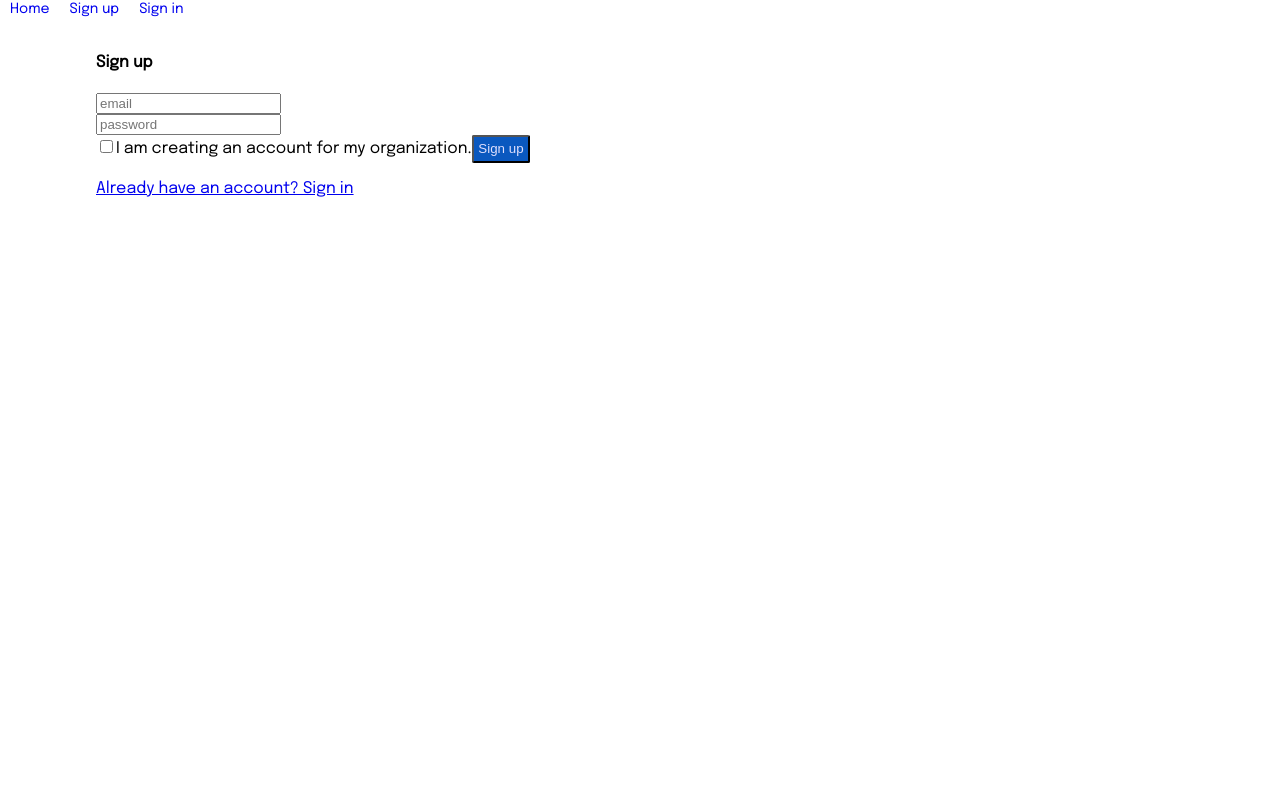
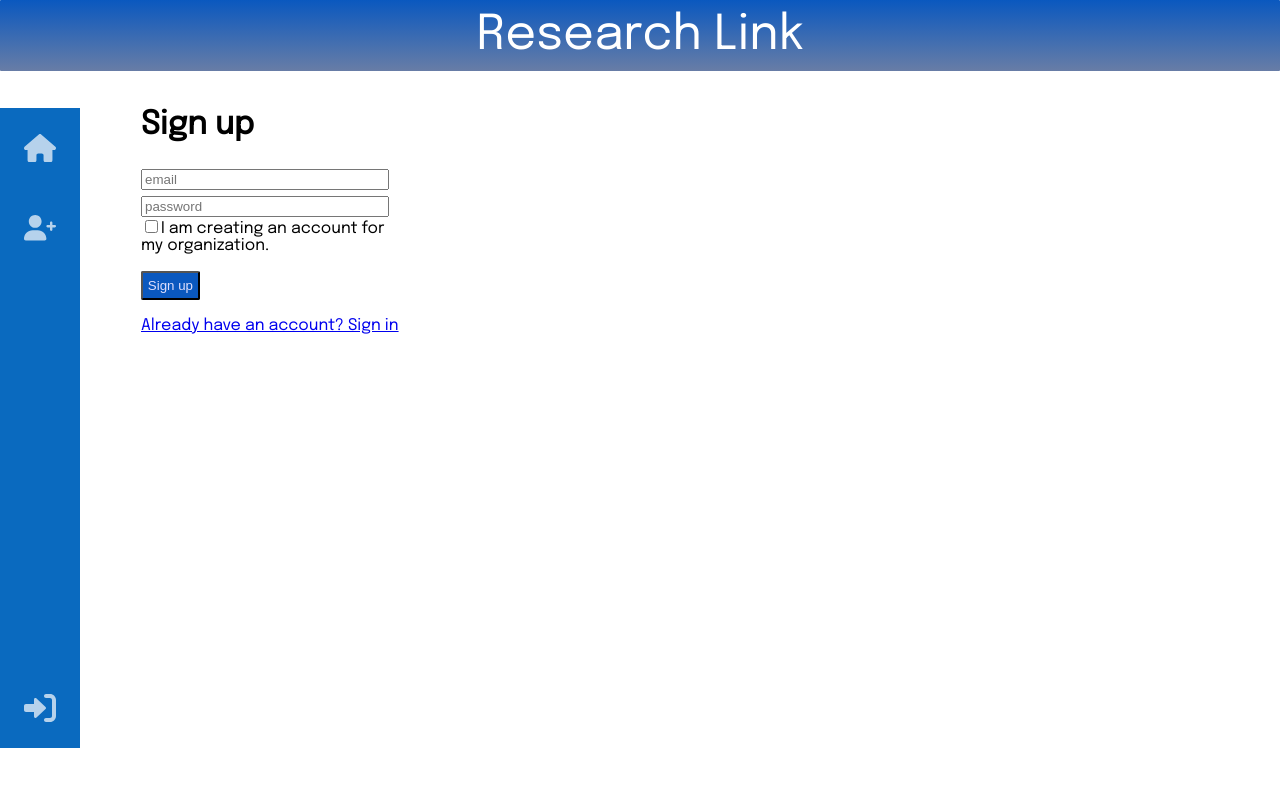
Before and after one commit to HartPM/research-link, a React (Create React App) app in the folder client/: page /signup in a window 1280 px wide. Shown: the top 786 px of the page. Built offline with nearby package versions, Linux system fonts and the light colour scheme; no server answers.

Commit message:
navbar complete organization views

```diff
--- a/client/src/Components/App.js
+++ b/client/src/Components/App.js
@@ -39,17 +39,29 @@ function App() {
     return (
       <BrowserRouter>
         <body>
-          <nav>
-            <Link className='link' to='/'>
-              Home
-            </Link>
-            <Link className='link' to='/signup'>
-              Sign up
-            </Link>
-            <Link className='link' to='/signin'>
-              Sign in
-            </Link>
-          </nav>
+          <nav className="navbar">
+            <ul className="navbar-nav">
+                <li className="nav-item">
+                    <Link className='nav-link' to='/'>
+                        <svg xmlns="http://www.w3.org/2000/svg" viewBox="0 0 576 512"><path d="M575.8 255.5C575.8 273.5 560.8 287.6 543.8 287.6H511.8L512.5 447.7C512.5 450.5 512.3 453.1 512 455.8V472C512 494.1 494.1 512 472 512H456C454.9 512 453.8 511.1 452.7 511.9C451.3 511.1 449.9 512 448.5 512H392C369.9 512 352 494.1 352 472V384C352 366.3 337.7 352 320 352H256C238.3 352 224 366.3 224 384V472C224 494.1 206.1 512 184 512H128.1C126.6 512 125.1 511.9 123.6 511.8C122.4 511.9 121.2 512 120 512H104C81.91 512 64 494.1 64 472V360C64 359.1 64.03 358.1 64.09 357.2V287.6H32.05C14.02 287.6 0 273.5 0 255.5C0 246.5 3.004 238.5 10.01 231.5L266.4 8.016C273.4 1.002 281.4 0 288.4 0C295.4 0 303.4 2.004 309.5 7.014L564.8 231.5C572.8 238.5 576.9 246.5 575.8 255.5L575.8 255.5z" className="fa-primary"/></svg>
+                        <span className="link-text logo-text">Home</span>
+                    </Link>
+                    </li>
+                    <li className="nav-item">
+                        <Link className='nav-link' to='/signup'>
+                            <svg xmlns="http://www.w3.org/2000/svg" viewBox="0 0 640 512"><path d="M224 256c70.7 0 128-57.31 128-128S294.7 0 224 0C153.3 0 96 57.31 96 128S153.3 256 224 256zM274.7 304H173.3C77.61 304 0 381.6 0 477.3C0 496.5 15.52 512 34.66 512h378.7C432.5 512 448 496.5 448 477.3C448 381.6 370.4 304 274.7 304zM616 200h-48v-48C568 138.8 557.3 128 544 128s-24 10.75-24 24v48h-48C458.8 200 448 210.8 448 224s10.75 24 24 24h48v48C520 309.3 530.8 320 544 320s24-10.75 24-24v-48h48C629.3 248 640 237.3 640 224S629.3 200 616 200z" className="fa-primary"/></svg>
+                            <span className="link-text logo-text">Sign up</span>
+                        </Link>
+                    </li>
+                    <li className="nav-item">
+                        <Link className='nav-link' to='/signin'>
+                            <svg xmlns="http://www.w3.org/2000/svg" viewBox="0 0 512 512"><path d="M344.7 238.5l-144.1-136C193.7 95.97 183.4 94.17 174.6 97.95C165.8 101.8 160.1 110.4 160.1 120V192H32.02C14.33 192 0 206.3 0 224v64c0 17.68 14.33 32 32.02 32h128.1v72c0 9.578 5.707 18.25 14.51 22.05c8.803 3.781 19.03 1.984 26-4.594l144.1-136C354.3 264.4 354.3 247.6 344.7 238.5zM416 32h-64c-17.67 0-32 14.33-32 32s14.33 32 32 32h64c17.67 0 32 14.33 32 32v256c0 17.67-14.33 32-32 32h-64c-17.67 0-32 14.33-32 32s14.33 32 32 32h64c53.02 0 96-42.98 96-96V128C512 74.98 469 32 416 32z" className="fa-primary"/></svg>
+                            <span className="link-text logo-text">Sign in</span>
+                        </Link>
+                    </li>
+                    </ul>
+                </nav>
+
           <Switch>
             <Route path='/signin'>
               <SignIn onLogin={setUser} />
--- a/client/src/Components/HomePage.js
+++ b/client/src/Components/HomePage.js
@@ -12,7 +12,7 @@ function HomePage() {
                 </h2>
             </div>
             <p className="home-text">
-                Research Link connects organizations with research trial participants. Organizations create a registry and list their trials to recruit participants for. Volunteers sign up and enter their demographic information to join the registry. Research Link speeds the recruitment and enrollment processes with dynamic registry filtering and automated communications with participants.
+                Research Link connects organizations with research trial participants. Organizations maintain a registry of available participants and list their trials for recruitment. Volunteers sign up and enter their demographic information to join the registry. Research Link aids in the recruitment and enrollment processes by tracking participants who have completed study surveys and those who have enrolled in trials.
             </p>
         </main>
         </>
--- a/client/src/Components/OrganizationView/StudySearchBar.js
+++ b/client/src/Components/OrganizationView/StudySearchBar.js
@@ -11,6 +11,7 @@ function StudySearchBar({search}) {
     return (
       <>
         <input
+          className="search-bar"
           type="text"
           placeholder="Search for a study"
           value={searchText}
--- a/client/src/Components/SignIn.js
+++ b/client/src/Components/SignIn.js
@@ -27,24 +27,32 @@ function SignIn({ onLogin }) {
     }
 
     return (
+        <>
+        <header>Research Link</header>
         <main>
+            <div className="content2">
                 <form onSubmit={handleSubmit}>
                     <h1>
                         Sign in
                     </h1>
+                    <div>
                         <input
+                            className="form1-input3"
                             type="email"
                             placeholder="email"
                             value={username}
                             onChange={(e) => setUsername(e.target.value)}
                         />
-                <br/>
+                    </div>
+                    <div>
                         <input
+                            className="form1-input3"
                             type="password"
                             placeholder="password"
                             value={password}
                             onChange={(e) => setPassword(e.target.value)}
                         />
+                    </div>
                     <br/>
                     <button type="submit">Sign in</button>
                 </form>
@@ -53,7 +61,9 @@ function SignIn({ onLogin }) {
                 <Link to="/signup">
                     {"Don't have an account? Sign Up"}
                 </Link>
+            </div>
         </main>
+        </>
     )
 }
 
--- a/client/src/Components/SignUp.js
+++ b/client/src/Components/SignUp.js
@@ -33,23 +33,33 @@ function SignUp({ onLogin }){
     }
 
     return (
+        <>
+        <header>Research Link</header>
         <main>
+            <div className="content2">
                 <form onSubmit={handleSubmit}>
-                <h4>Sign up</h4>
+                    <h1>
+                        Sign up
+                    </h1>
+                    <div>
                         <input
+                            className="form1-input3"
                             type="email"
                             placeholder="email"
                             value={username}
                             onChange={(e) => setUsername(e.target.value)}
                         />
-                <br/>
+                    </div>
+                    <div>
                         <input
+                            className="form1-input3"
                             type="password"
                             placeholder="password"
                             value={password}
                             onChange={(e) => setPassword(e.target.value)}
                         />
-                <br/>
+                    </div>
+                    <div className="sign-up-checkbox">
                         <label>
                             <input
                                 type="checkbox"
@@ -58,6 +68,8 @@ function SignUp({ onLogin }){
                             />
                             I am creating an account for my organization.
                         </label>
+                    </div>
+                    <br/>
                     <button type="submit">Sign up</button>
                 </form>
                 <br/>
@@ -72,7 +84,9 @@ function SignUp({ onLogin }){
                 <Link to="/signin">
                     {"Already have an account? Sign in"}
                 </Link>
+            </div>
         </main>
+        </>
     )
 }
 
--- a/client/src/index.css
+++ b/client/src/index.css
@@ -136,15 +136,9 @@ tr:nth-child(odd) {
 
 .navbar {
   position: fixed;
-  top: 6rem;
   background-color: var(--bg-primary);
   transition: width 600ms ease;
   overflow: scroll;
-}
-
-.navbar:hover {
-  width: 12rem;
-  box-shadow: 1px 1px 3px;
 }
 
 .navbar:hover .link-text {
@@ -163,10 +157,6 @@ tr:nth-child(odd) {
 
 .nav-item {
   width: 100%;
-}
-
-.nav-item:last-child {
-  margin-top: auto;
 }
 
 .nav-link {
@@ -206,6 +196,60 @@ tr:nth-child(odd) {
   fill: #ffffff;
 }
 
+@media only screen and (min-width: 600px) {
+  .navbar {
+    top: 13.5vh;
+    width: 5rem;
+    height: 80vh;
+  }
+
+  .navbar:hover {
+    width: 16rem;
+    box-shadow: 1px 1px 3px;
+  }
+
+  .navbar:hover .link-text {
+    display: inline;
+  }
+
+  .navbar:hover .logo svg
+  {
+    margin-left: 11rem;
+  }
+
+  .navbar:hover .logo-text
+  {
+    left: 0px;
+  }
+
+  .nav-item:last-child {
+    margin-top: auto;
+  }
+}
+
+@media only screen and (max-width: 600px) {
+
+  .navbar {
+  bottom: 0;
+  width: 100%;
+  height: 5rem;
+  }
+
+  .navbar-nav {
+    flex-direction: row;
+  }
+
+  .nav-link {
+    justify-content: center;
+  }
+
+  main {
+    margin: 0;
+  }
+
+}
+
+
 
 /* LINKS______________________________________________ */
 
@@ -231,6 +275,10 @@ tr:nth-child(odd) {
 }
 
 /* FORMS______________________________________________ */
+.search-bar {
+  width: 50%;
+}
+
 .form1 {
   margin-top: 1.3rem;
   padding: 1.5rem;
@@ -263,8 +311,17 @@ tr:nth-child(odd) {
   height: 10rem;
 }
 
+.form1-input3 {
+  width: 15rem;
+  margin-top: 6px;
+}
+
 .form-label {
   display: flexbox;
   width: 20rem;
   text-align: left;
 }
+
+.sign-up-checkbox {
+  width: 16rem;
+}
```
Lines whose indentation alone changed are shown as unchanged.
